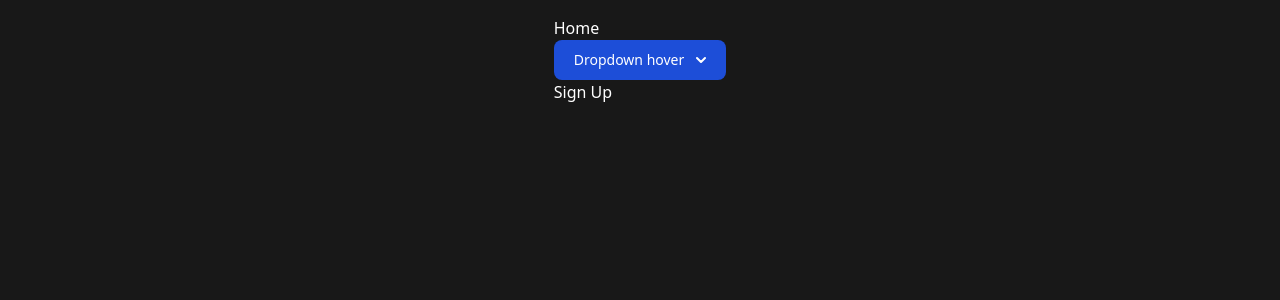
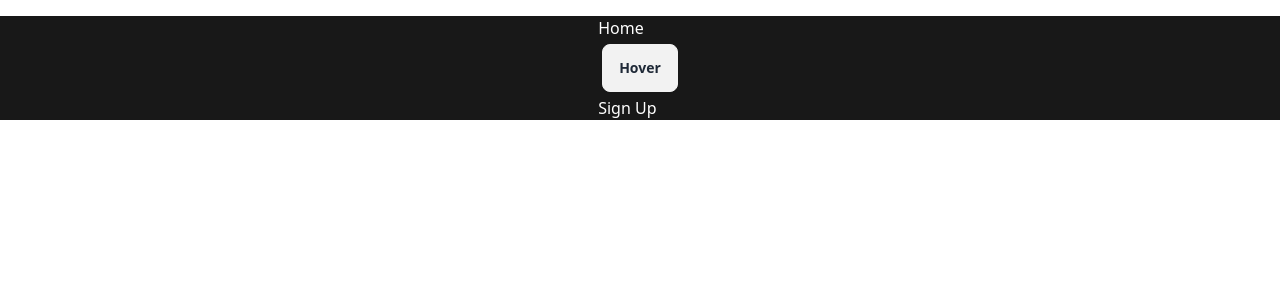
Before and after one commit to Yokosumi/component_training_project_01, a React (Vite) app: page / in a window 1280 px wide. Shown: the top 300 px of the page. Built offline with nearby package versions, Linux system fonts and the light colour scheme.

Commit message:
Refactor DropDown component and update tailwind.config.js

```diff
--- a/src/components/DropDown.tsx
+++ b/src/components/DropDown.tsx
@@ -1,70 +1,19 @@
 const DropDown = () => {
     return (
         <>
-            <button
-                id="dropdownHoverButton"
-                data-dropdown-toggle="dropdownHover"
-                data-dropdown-trigger="hover"
-                className="text-white bg-blue-700 hover:bg-blue-800 focus:ring-4 focus:outline-none focus:ring-blue-300 font-medium rounded-lg text-sm px-5 py-2.5 text-center inline-flex items-center dark:bg-blue-600 dark:hover:bg-blue-700 dark:focus:ring-blue-800"
-                type="button"
-            >
-                Dropdown hover{' '}
-                <svg
-                    className="w-2.5 h-2.5 ms-3"
-                    aria-hidden="true"
-                    xmlns="http://www.w3.org/2000/svg"
-                    fill="none"
-                    viewBox="0 0 10 6"
-                >
-                    <path
-                        stroke="currentColor"
-                        stroke-linecap="round"
-                        stroke-linejoin="round"
-                        stroke-width="2"
-                        d="m1 1 4 4 4-4"
-                    />
-                </svg>
-            </button>
-
-            <div
-                id="dropdownHover"
-                className="z-10 hidden bg-white divide-y divide-gray-100 rounded-lg shadow w-44 dark:bg-gray-700"
-            >
+            <div className="dropdown dropdown-hover">
+                <div tabIndex={0} role="button" className="btn m-1">
+                    Hover
+                </div>
                 <ul
-                    className="py-2 text-sm text-gray-700 dark:text-gray-200"
-                    aria-labelledby="dropdownHoverButton"
+                    tabIndex={0}
+                    className="dropdown-content z-[1] menu p-2 shadow bg-base-100 rounded-box w-52"
                 >
                     <li>
-                        <a
-                            href="#"
-                            className="block px-4 py-2 hover:bg-gray-100 dark:hover:bg-gray-600 dark:hover:text-white"
-                        >
-                            Dashboard
-                        </a>
+                        <a>Item 1</a>
                     </li>
                     <li>
-                        <a
-                            href="#"
-                            className="block px-4 py-2 hover:bg-gray-100 dark:hover:bg-gray-600 dark:hover:text-white"
-                        >
-                            Settings
-                        </a>
-                    </li>
-                    <li>
-                        <a
-                            href="#"
-                            className="block px-4 py-2 hover:bg-gray-100 dark:hover:bg-gray-600 dark:hover:text-white"
-                        >
-                            Earnings
-                        </a>
-                    </li>
-                    <li>
-                        <a
-                            href="#"
-                            className="block px-4 py-2 hover:bg-gray-100 dark:hover:bg-gray-600 dark:hover:text-white"
-                        >
-                            Sign out
-                        </a>
+                        <a>Item 2</a>
                     </li>
                 </ul>
             </div>
--- a/tailwind.config.js
+++ b/tailwind.config.js
@@ -1,8 +1,8 @@
 /** @type {import('tailwindcss').Config} */
 export default {
-  content: ["./index.html", "./src/**/*.{js,ts,jsx,tsx}"],
-  theme: {
-    extend: {},
-  },
-  plugins: [],
-};
+    content: ['./index.html', './src/**/*.{js,ts,jsx,tsx}'],
+    theme: {
+        extend: {},
+    },
+    plugins: [require('daisyui')],
+}
```
